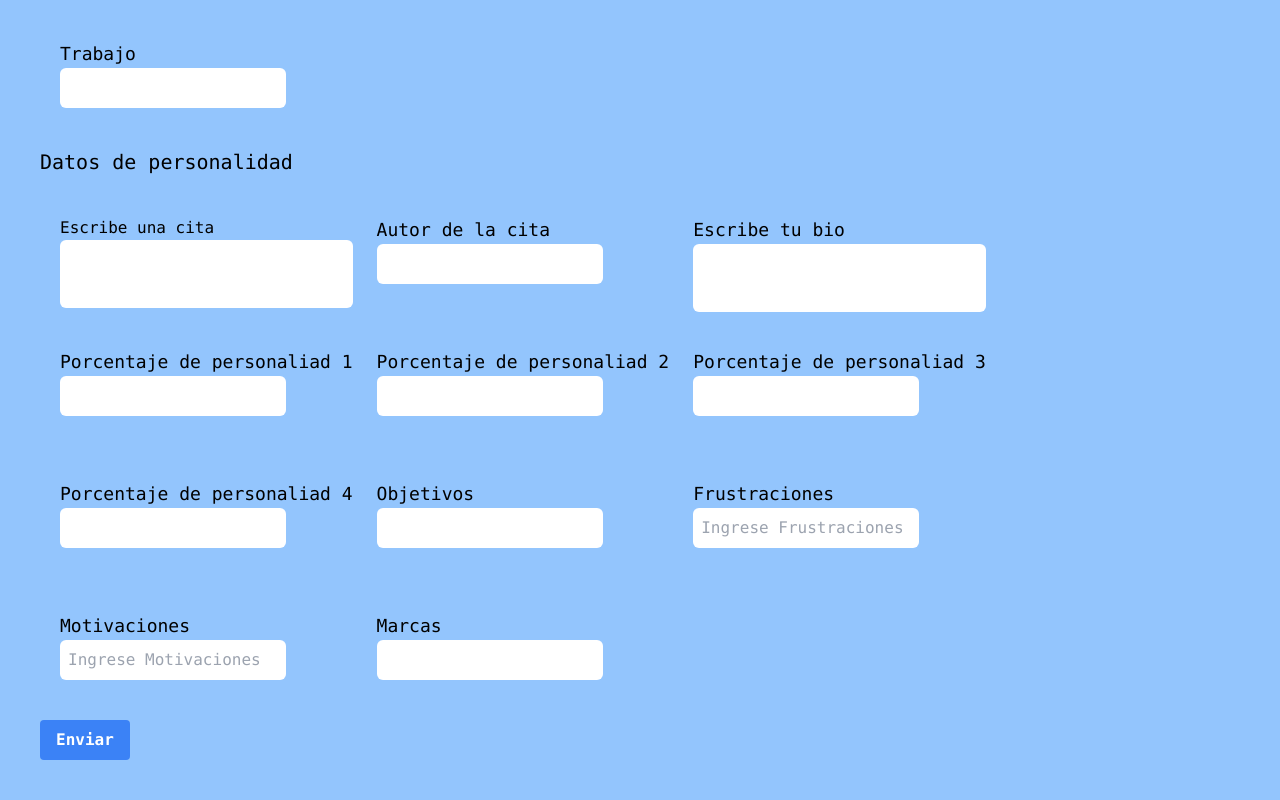
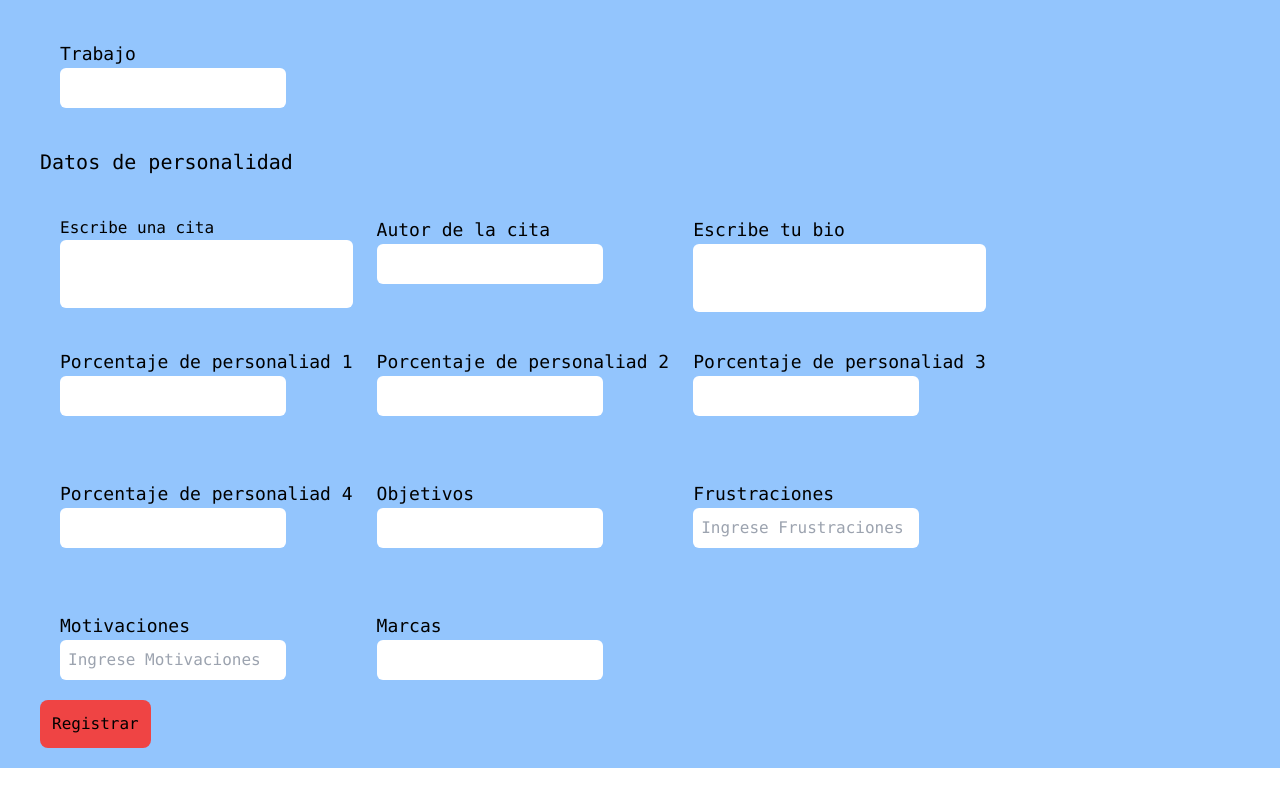
Before and after one commit to SebastianPool25/FormPersonaUXD, a Vue app: page /Formulario in a window 1280 px wide. Shown: the part 356-1156 px from the top of the page. After the commit the page ends 1124 px from the top, so only its background shows below. Built offline with nearby package versions, Linux system fonts and the light colour scheme; the HTML template or start-up script is replaced by a standard one.

Commit message:
Compomnente boton

```diff
--- a/src/components/Form.vue
+++ b/src/components/Form.vue
@@ -1,6 +1,11 @@
 <script>
+import boton from '../components/buttsSubmit.vue'
+
 import axios from 'axios';
 export default {
+  components:{
+    boton
+  },
     data() {
         return {
             Nombre: " ",
@@ -18,7 +23,7 @@ export default {
             Objetivos: " ",
             Frustraciones: [],
             Motivaciones: [],
-            Marcas: " "
+            Marcas: " ",
         };
     },
     mounted() {
@@ -141,8 +146,8 @@ export default {
     </div>
     </div>
 
-    <div @click="Enviar()">
-    <button class="bg-blue-500 hover:bg-blue-700 text-white font-bold py-2 px-4 my-5 rounded" type="button"> Enviar </button>
+    <div>
+    <boton :desactivar="true" @click="Enviar()">Registrar</boton>
     </div>
 
   </form>
--- /dev/null
+++ b/src/components/buttsSubmit.vue
@@ -0,0 +1,13 @@
+<script>
+export default{
+    props:['desactivar']
+}
+
+</script>
+<template>
+
+<button :disabled="desactivar" class="bg-green-500 disabled:bg-red-500 rounded-lg p-3">
+
+    <slot></slot>
+</button>
+</template>
```
